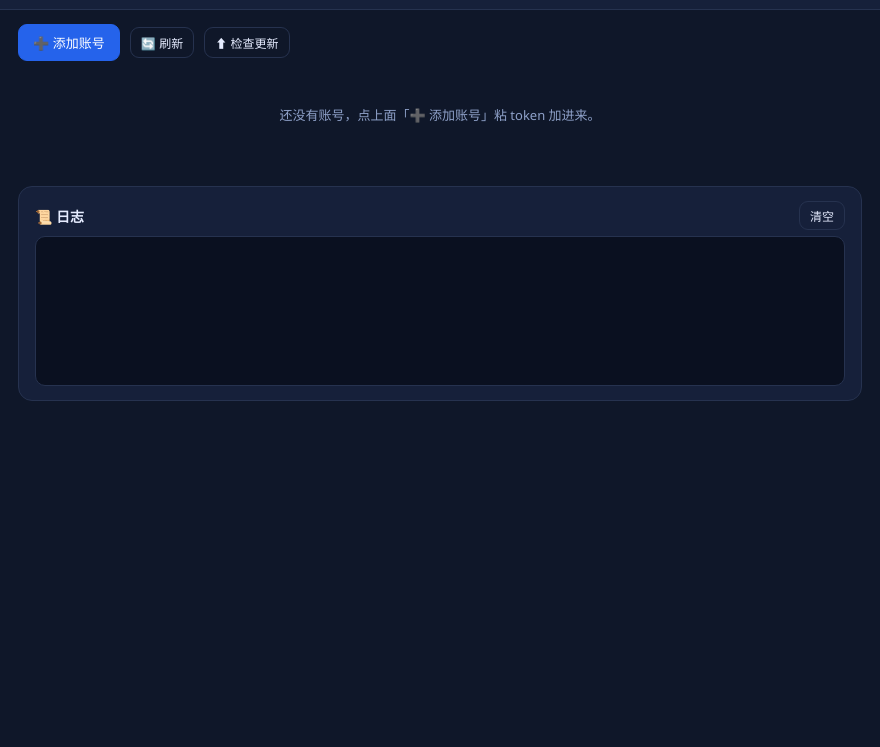
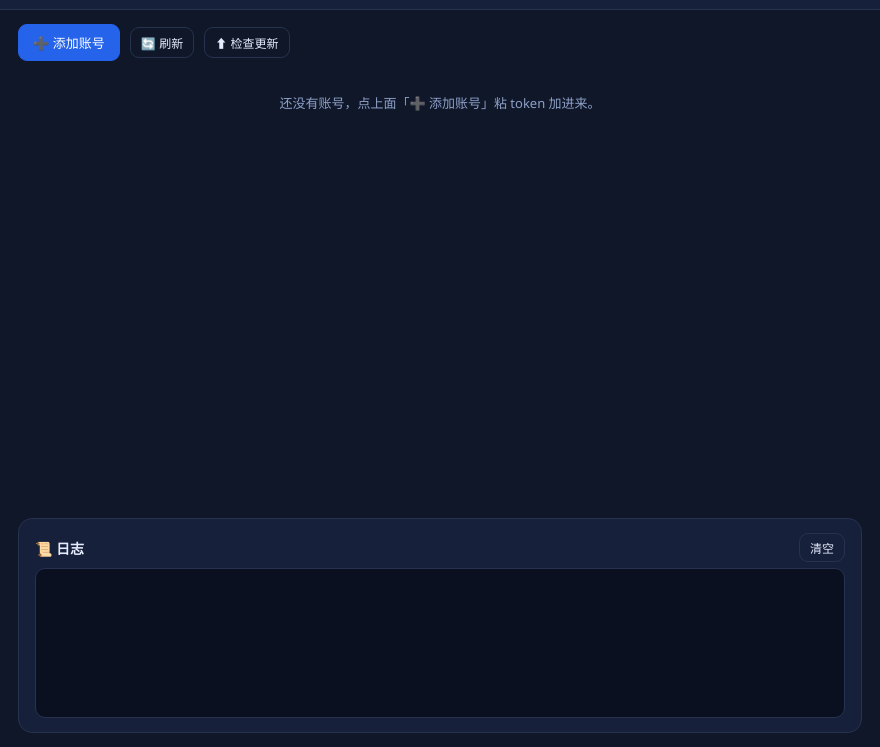
Before and after one commit to 525372896/mycursor-switch, an Electron app: page src/renderer/index.html in a window 880 px wide. Shown: the part 53-800 px from the top of the page. Drawn offline with Linux system fonts and the light colour scheme; no server answers.

Commit message:
v1.0.4: pin log panel to bottom (account list scrolls in the middle)

```diff
--- a/package.json
+++ b/package.json
@@ -1,6 +1,6 @@
 {
   "name": "mycursor-switch",
-  "version": "1.0.3",
+  "version": "1.0.4",
   "description": "MyCursor 换号助手 — 粘 token 加号 + 一键换号登录 Cursor（Windows / macOS）",
   "main": "src/main.js",
   "author": "MyCursor",
--- a/src/renderer/styles.css
+++ b/src/renderer/styles.css
@@ -24,7 +24,7 @@ body {
 .status { color: var(--muted); font-size: 12px; text-align: right; max-width: 46%; }
 .status.bad { color: var(--warn); }
 
-main { padding: 14px 18px; overflow: auto; display: flex; flex-direction: column; gap: 14px; }
+main { padding: 14px 18px; overflow: hidden; display: flex; flex-direction: column; gap: 14px; flex: 1; min-height: 0; }
 
 .card { background: var(--panel); border: 1px solid var(--line); border-radius: 14px; padding: 14px 16px; }
 .card-head { display: flex; align-items: center; justify-content: space-between; margin-bottom: 6px; }
@@ -58,13 +58,15 @@ textarea:focus { outline: none; border-color: var(--brand); }
 .msg { font-size: 12px; }
 .msg.ok { color: var(--ok); } .msg.err { color: var(--err); } .msg.warn { color: var(--warn); }
 
-.toolbar { display: flex; align-items: center; gap: 10px; margin-bottom: 12px; }
+.toolbar { display: flex; align-items: center; gap: 10px; margin-bottom: 0; flex-shrink: 0; }
 .toolbar .count { color: var(--muted); font-size: 12px; margin-left: auto; }
-.listwrap { margin-bottom: 14px; }
+/* 账号列表占中间弹性空间并自身滚动，日志才能固定贴底 */
+.listwrap { flex: 1; min-height: 0; overflow: auto; }
 .pager { display: flex; align-items: center; justify-content: center; gap: 8px; margin-top: 12px; font-size: 12px; color: var(--muted); }
 .pager button { border: 1px solid var(--line); background: var(--panel2); color: var(--text); border-radius: 8px; padding: 5px 12px; cursor: pointer; }
 .pager button:disabled { opacity: .4; cursor: not-allowed; }
-.logcard { margin-top: 4px; }
+/* 日志卡固定在窗口最底部，不随列表滚动、不被压缩 */
+.logcard { margin-top: 0; flex-shrink: 0; }
 /* 弹窗 */
 #addModal { position: fixed; inset: 0; background: rgba(5,10,20,.6); display: grid; place-items: center; z-index: 50; padding: 20px; }
 /* ID+class 组合优先级(1,1,0) 必须压过上面的 #addModal(1,0,0)，否则 .modal-hide 的 display:none 被 display:grid 盖掉，弹窗关不掉 */
```
